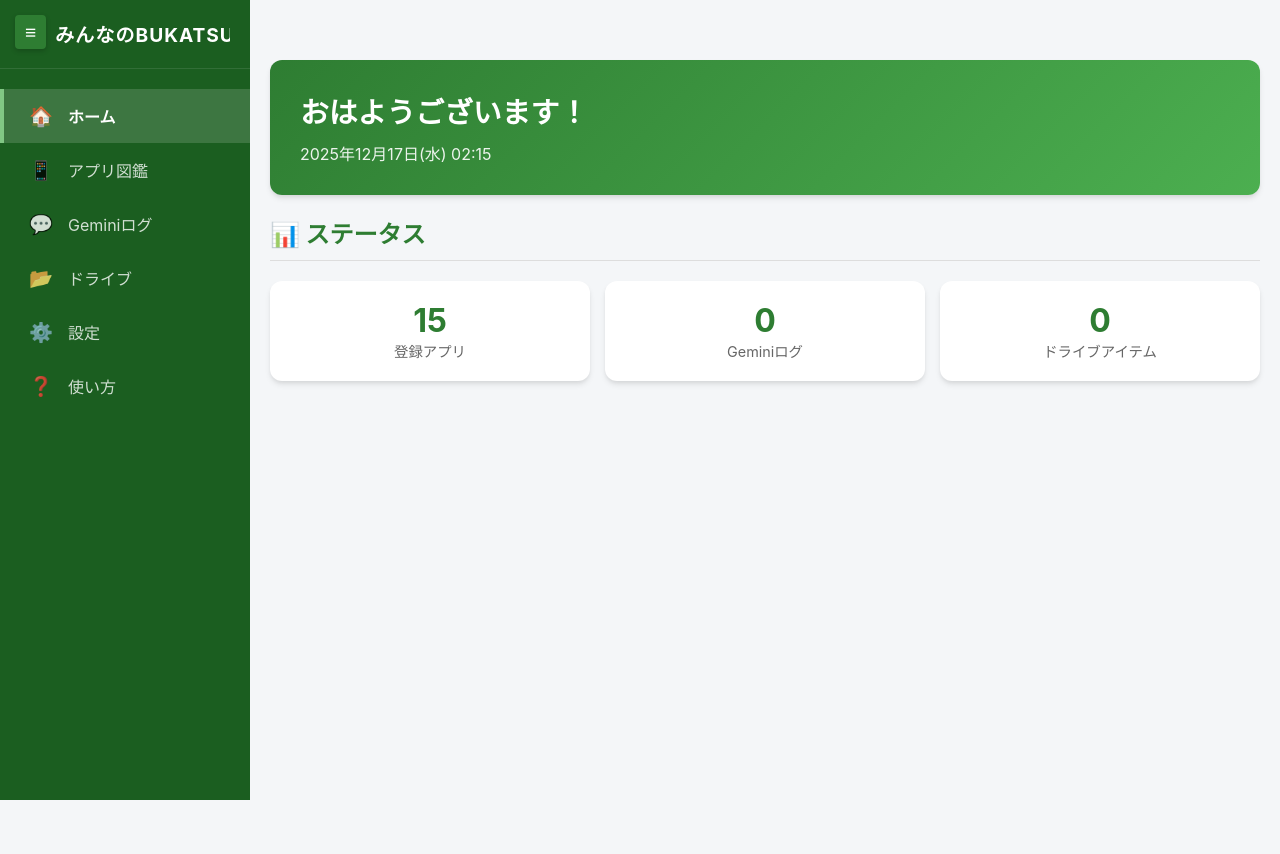
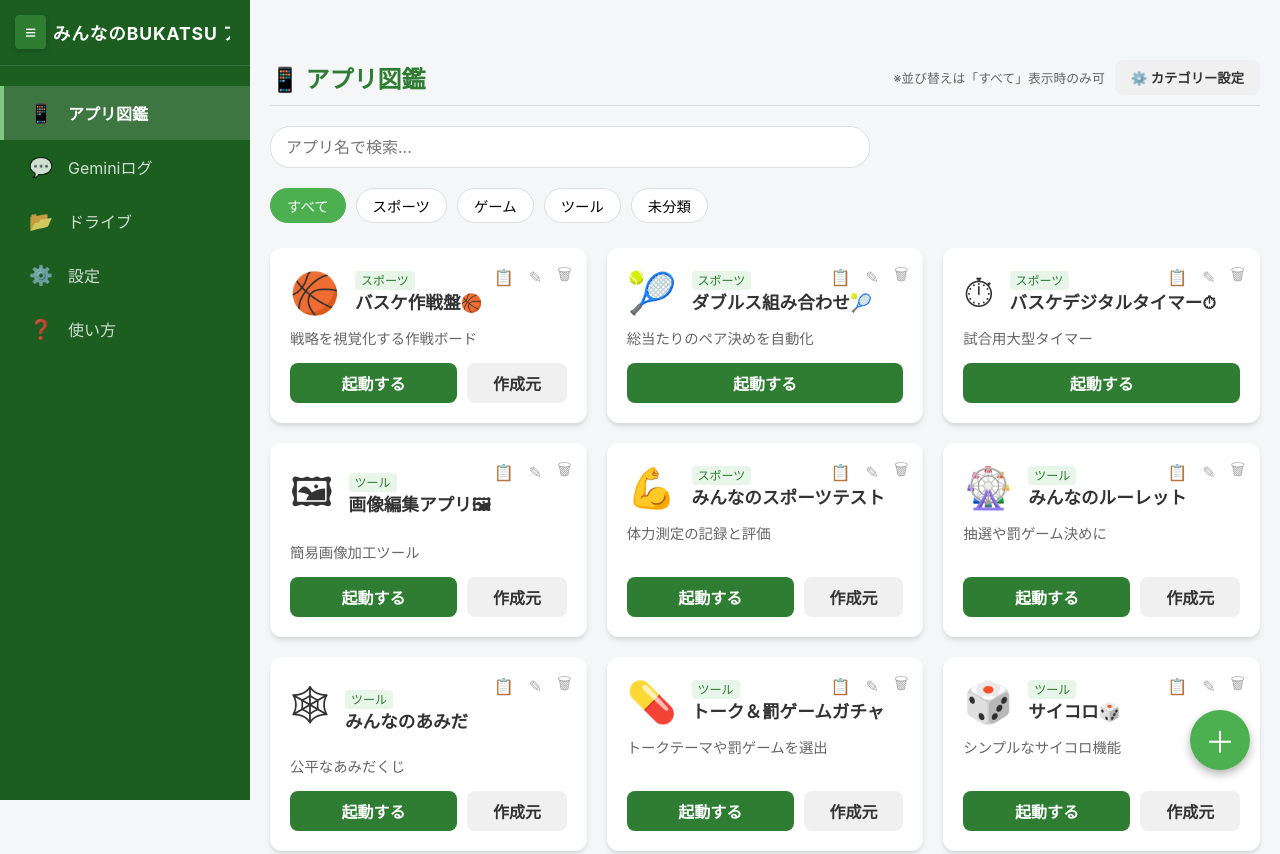
Before and after one commit to minnanobukatsu/bukatsupo-taru, a plain HTML site: page index.html in a window 1280 px wide. Shown: the top 854 px of the page. Before the commit the page ends 800 px from the top, so only its background shows below. Drawn offline with Linux system fonts and the light colour scheme.

Commit message:
Update index.html

```diff
--- a/index.html
+++ b/index.html
@@ -3,7 +3,7 @@
 <head>
     <meta charset="UTF-8">
     <meta name="viewport" content="width=device-width, initial-scale=1.0">
-    <title>みんなのBUKATSU 秘書</title>
+    <title>みんなのBUKATSU アプリ図鑑</title>
     <meta name="description" content="部活動運営をサポートする統合管理ツール">
     <style>
         :root {
@@ -84,7 +84,7 @@
         }
 
         .app-title {
-            font-size: 1.2rem;
+            font-size: 1.1rem;
             font-weight: 700;
             letter-spacing: 0.05em;
             display: flex;
@@ -226,33 +226,6 @@
             font-size: 1rem;
             margin-bottom: 20px;
         }
-
-        /* --- HOMEセクション --- */
-        .dashboard-header {
-            background: linear-gradient(135deg, var(--primary-color), var(--secondary-color));
-            color: white;
-            padding: 30px;
-            border-radius: var(--radius);
-            margin-bottom: 20px;
-            box-shadow: var(--shadow);
-        }
-        .greeting { font-size: 1.8rem; font-weight: bold; margin-bottom: 10px; }
-        .date-display { font-size: 1rem; opacity: 0.9; }
-
-        .quick-stats {
-            display: grid;
-            grid-template-columns: repeat(auto-fit, minmax(200px, 1fr));
-            gap: 15px;
-        }
-        .stat-card {
-            background: white;
-            padding: 20px;
-            border-radius: var(--radius);
-            box-shadow: var(--shadow);
-            text-align: center;
-        }
-        .stat-value { font-size: 2rem; font-weight: bold; color: var(--primary-color); }
-        .stat-label { color: var(--text-sub); font-size: 0.9rem; }
 
         /* --- アプリ図鑑セクション --- */
         .category-filter {
@@ -526,15 +499,11 @@
     <nav id="sidebar" class="sidebar">
         <div class="logo-area">
             <div class="app-title">
-                <span>⚡</span> <span>みんなのBUKATSU 秘書</span>
+                <span>📖</span> <span>みんなのBUKATSU アプリ図鑑</span>
             </div>
         </div>
         <ul class="nav-menu">
-            <li class="nav-item active" data-target="home">
-                <span class="nav-icon">🏠</span>
-                <span class="nav-text">ホーム</span>
-            </li>
-            <li class="nav-item" data-target="apps">
+            <li class="nav-item active" data-target="apps">
                 <span class="nav-icon">📱</span>
                 <span class="nav-text">アプリ図鑑</span>
             </li>
@@ -560,33 +529,8 @@
     <!-- メインコンテンツ -->
     <main class="main-content">
 
-        <!-- ホームセクション -->
-        <section id="section-home" class="content-section active">
-            <div class="dashboard-header">
-                <div class="greeting" id="greetingMsg">こんにちは！</div>
-                <div class="date-display" id="dateDisplay">2023年1月1日</div>
-            </div>
-            <div class="section-header">
-                <h2 class="section-title">📊 ステータス</h2>
-            </div>
-            <div class="quick-stats">
-                <div class="stat-card">
-                    <div class="stat-value" id="statAppCount">0</div>
-                    <div class="stat-label">登録アプリ</div>
-                </div>
-                <div class="stat-card">
-                    <div class="stat-value" id="statLogCount">0</div>
-                    <div class="stat-label">Geminiログ</div>
-                </div>
-                <div class="stat-card">
-                    <div class="stat-value" id="statDriveCount">0</div>
-                    <div class="stat-label">ドライブアイテム</div>
-                </div>
-            </div>
-        </section>
-
-        <!-- アプリ図鑑セクション -->
-        <section id="section-apps" class="content-section">
+        <!-- アプリ図鑑セクション (初期表示) -->
+        <section id="section-apps" class="content-section active">
             <div class="section-header">
                 <h2 class="section-title">📱 アプリ図鑑</h2>
                 <div style="display:flex; align-items:center; gap:10px;">
@@ -884,7 +828,7 @@
         };
 
         let state = {
-            currentTab: 'home',
+            currentTab: 'apps', // アプリ図鑑をデフォルトに
             apps: [],
             categories: [],
             logs: [],
@@ -900,28 +844,52 @@
 
         document.addEventListener('DOMContentLoaded', () => {
             loadData();
-            updateDashboard();
+            // updateDashboard(); // Dashboard removed from main view
             setupNavigation();
             setupForms();
             setupSidebarToggle();
             renderAllSections();
-            updateTime();
-            setInterval(updateTime, 60000);
+            // updateTime();
+            // setInterval(updateTime, 60000);
         });
 
-        // --- Data Loading ---
+        // --- Data Loading & Migration ---
         function loadData() {
-            const savedApps = localStorage.getItem(KEYS.APPS);
-            state.apps = savedApps ? JSON.parse(savedApps) : [...initialApps];
-            state.apps = state.apps.map(a => ({...a, category: a.category || "未分類"}));
-
+            // Load Apps
+            const savedAppsStr = localStorage.getItem(KEYS.APPS);
+            let loadedApps = savedAppsStr ? JSON.parse(savedAppsStr) : [...initialApps];
+
+            // Migration: Add missing initial apps
+            // URLをキーにして、存在しない初期アプリを追加する
+            const existingUrls = new Set(loadedApps.map(app => app.url));
+            let addedCount = 0;
+
+            initialApps.forEach(initApp => {
+                if (!existingUrls.has(initApp.url)) {
+                    loadedApps.push(initApp);
+                    existingUrls.add(initApp.url);
+                    addedCount++;
+                }
+            });
+
+            // 保存（追加があった場合のみ保存しても良いが、マイグレーションとして常に最新状態を確保）
+            if (addedCount > 0) {
+                localStorage.setItem(KEYS.APPS, JSON.stringify(loadedApps));
+                // showToast(`${addedCount}個の新しいアプリを追加しました`, 'success'); // 初期ロード時はトースト出さない方が安全
+            }
+
+            state.apps = loadedApps.map(a => ({...a, category: a.category || "未分類"}));
+
+            // Load Categories
             const savedCats = localStorage.getItem(KEYS.CATS);
             state.categories = savedCats ? JSON.parse(savedCats) : [...initialCategories];
 
+            // Load Logs
             const savedLogs = localStorage.getItem(KEYS.LOGS);
             state.logs = savedLogs ? JSON.parse(savedLogs) : [];
             state.logs = state.logs.map(l => ({...l, category: l.category || "未分類"}));
 
+            // Load Drive
             const savedDrive = localStorage.getItem(KEYS.DRIVE);
             state.driveLinks = savedDrive ? JSON.parse(savedDrive) : [];
             state.driveLinks = state.driveLinks.map(d => ({
@@ -937,7 +905,7 @@
             if (key === KEYS.CATS) localStorage.setItem(KEYS.CATS, JSON.stringify(state.categories));
             if (key === KEYS.LOGS) localStorage.setItem(KEYS.LOGS, JSON.stringify(state.logs));
             if (key === KEYS.DRIVE) localStorage.setItem(KEYS.DRIVE, JSON.stringify(state.driveLinks));
-            updateDashboard();
+            // updateDashboard();
         }
 
         // --- Export / Import / Reset ---
@@ -1149,7 +1117,7 @@
                         document.getElementById(`section-${target}`).classList.add('active');
 
                         // FAB制御
-                        if (target === 'home' || target === 'settings') fab.style.display = 'none';
+                        if (target === 'settings') fab.style.display = 'none';
                         else fab.style.display = 'flex';
                     });
                 }
@@ -1165,27 +1133,9 @@
                 if (state.currentTab === 'drive') openModal('driveModal');
             });
 
-            document.getElementById(`section-home`).classList.add('active');
-            fab.style.display = 'none';
-        }
-
-        function updateTime() {
-            const now = new Date();
-            const dateStr = now.toLocaleDateString('ja-JP', { year: 'numeric', month: 'long', day: 'numeric', weekday: 'short' });
-            const timeStr = now.toLocaleTimeString('ja-JP', { hour: '2-digit', minute: '2-digit' });
-            document.getElementById('dateDisplay').textContent = `${dateStr} ${timeStr}`;
-
-            const hour = now.getHours();
-            let greet = "こんにちは！";
-            if (hour < 12) greet = "おはようございます！";
-            else if (hour > 17) greet = "お疲れ様です！";
-            document.getElementById('greetingMsg').textContent = greet;
-        }
-
-        function updateDashboard() {
-            document.getElementById('statAppCount').textContent = state.apps.length;
-            document.getElementById('statLogCount').textContent = state.logs.length;
-            document.getElementById('statDriveCount').textContent = state.driveLinks.length;
+            // Default active
+            // document.getElementById(`section-home`).classList.add('active'); // Removed home
+            fab.style.display = 'flex'; // Default for apps
         }
 
         function renderAllSections() {
```
